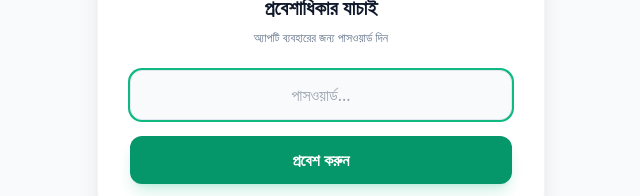
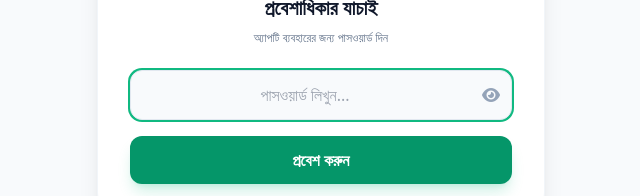
Before and after one commit to iamziaur/gomostapurmap, a React (Vite) app: page / in a window 1280 px wide. Shown: the part 343-539 px from the top of the page, without its empty margins (319-959 px from the left). Built offline with nearby package versions, Linux system fonts and the light colour scheme.

Commit message:
Update App.tsx

```diff
--- a/App.tsx
+++ b/App.tsx
@@ -1,3 +1,4 @@
+
 import React, { useState, useEffect } from 'react';
 import { TOP_CONTACTS, FOOTER_SUPERVISION, MAP_EMBED_URL } from './constants';
 import { ContactLink, SupervisionContact } from './types';
@@ -65,6 +66,7 @@ const App: React.FC = () => {
   const [dark, setDark] = useState(() => localStorage.getItem('t') === 'd');
   const [isAuthorized, setIsAuthorized] = useState(() => localStorage.getItem(AUTH_KEY) === 'true');
   const [passwordInput, setPasswordInput] = useState('');
+  const [showPassword, setShowPassword] = useState(false);
   const [attempts, setAttempts] = useState(0);
   const [error, setError] = useState('');
 
@@ -89,23 +91,33 @@ const App: React.FC = () => {
   if (!isAuthorized) {
     return (
       <div className={`min-h-screen flex items-center justify-center p-6 ${dark ? 'bg-slate-950 text-white' : 'bg-slate-50 text-slate-900'}`}>
-        <div className="w-full max-w-md bg-white dark:bg-slate-900 rounded-3xl shadow-xl p-8 border border-slate-100 dark:border-slate-800 text-center">
+        <div className="w-full max-w-md bg-white dark:bg-slate-900 rounded-3xl shadow-xl p-8 border border-slate-100 dark:border-slate-800 text-center transition-all">
           <div className="text-4xl mb-6">{attempts >= 5 ? '🆘' : '🔒'}</div>
           <h1 className="text-xl font-bold mb-2">প্রবেশাধিকার যাচাই</h1>
           <p className="text-xs text-slate-500 mb-6">অ্যাপটি ব্যবহারের জন্য পাসওয়ার্ড দিন</p>
           <form onSubmit={handleLogin} className="space-y-4">
+            <div className="relative group">
               <input
-              type="password"
+                type={showPassword ? "text" : "password"}
                 value={passwordInput}
                 onChange={(e) => setPasswordInput(e.target.value)}
                 disabled={attempts >= 5}
-              placeholder="পাসওয়ার্ড..."
-              className="w-full px-4 py-3 rounded-xl border border-slate-200 dark:border-slate-700 bg-slate-50 dark:bg-slate-800 focus:ring-2 focus:ring-emerald-500 outline-none text-center"
+                placeholder="পাসওয়ার্ড লিখুন..."
+                className="w-full px-4 py-3 pr-12 rounded-xl border border-slate-200 dark:border-slate-700 bg-slate-50 dark:bg-slate-800 focus:ring-2 focus:ring-emerald-500 outline-none text-center font-medium"
                 autoFocus
               />
-            {error && <p className="text-[10px] text-red-500 font-bold">{error}</p>}
+              <button
+                type="button"
+                onClick={() => setShowPassword(!showPassword)}
+                className="absolute right-3 top-1/2 -translate-y-1/2 text-slate-400 hover:text-emerald-500 transition-colors"
+                title={showPassword ? "Hide Password" : "Show Password"}
+              >
+                <i className={`fa-solid ${showPassword ? 'fa-eye-slash' : 'fa-eye'}`}></i>
+              </button>
+            </div>
+            {error && <p className="text-[10px] text-red-500 font-bold animate-pulse">{error}</p>}
             {attempts < 5 ? (
-              <button type="submit" className="w-full py-3 bg-emerald-600 text-white rounded-xl font-bold active:scale-95 shadow-lg shadow-emerald-500/20">প্রবেশ করুন</button>
+              <button type="submit" className="w-full py-3 bg-emerald-600 text-white rounded-xl font-bold active:scale-95 shadow-lg shadow-emerald-500/20 hover:bg-emerald-700 transition-all">প্রবেশ করুন</button>
             ) : (
               <button type="button" onClick={() => window.location.href=`tel:${EMERGENCY_HELP_NUMBER}`} className="w-full py-3 bg-red-600 text-white rounded-xl font-bold active:scale-95">
                 <div className="text-xs">ডিউটি অফিসার, গোমস্তাপুর থানা</div>
@@ -120,22 +132,22 @@ const App: React.FC = () => {
 
   return (
     <div className="min-h-screen bg-slate-50 dark:bg-slate-950 pb-8 transition-colors">
-      <header className="bg-emerald-700 dark:bg-emerald-900 text-white pt-6 pb-32 px-4 rounded-b-[40px] shadow-lg relative z-0">
+      <header className="bg-emerald-700 dark:bg-emerald-900 text-white pt-6 pb-40 px-4 rounded-b-[40px] shadow-lg relative z-0">
         <div className="max-w-4xl mx-auto flex justify-end">
-          <button onClick={() => setDark(!dark)} className="p-2.5 rounded-xl bg-white/10 backdrop-blur-md border border-white/20 text-lg transition-transform active:scale-90">
+          <button onClick={() => setDark(!dark)} className="p-2.5 rounded-xl bg-white/10 backdrop-blur-md border border-white/20 text-lg transition-transform active:scale-90 hover:bg-white/20">
             {dark ? '☀️' : '🌙'}
           </button>
         </div>
         <div className="max-w-2xl mx-auto text-center mt-2">
           <span className="bg-white/20 px-3 py-1 rounded-full text-[10px] font-bold uppercase tracking-wider">Election Cell 2026</span>
-          <h1 className="text-2xl md:text-4xl font-black mt-3 leading-tight">ত্রয়োদশ জাতীয় সংসদ নির্বাচন ২০২৬</h1>
-          <p className="mt-4 text-[11px] md:text-sm leading-relaxed italic bg-black/10 p-3 rounded-xl inline-block border border-white/10">
+          <h1 className="text-2xl md:text-4xl font-black mt-3 leading-tight px-4">ত্রয়োদশ জাতীয় সংসদ নির্বাচন ২০২৬</h1>
+          <p className="mt-4 text-[11px] md:text-sm leading-relaxed italic bg-black/10 p-3 rounded-xl inline-block border border-white/10 mx-4">
             "একটি অবাধ ও সুষ্ঠ নির্বাচন আয়োজনে বাংলাদেশ পুলিশ দৃঢ়প্রতিজ্ঞ"
           </p>
         </div>
       </header>
 
-      <main className="max-w-4xl mx-auto px-4 -mt-20 relative z-10">
+      <main className="max-w-4xl mx-auto px-4 -mt-24 relative z-10">
         <div className="grid grid-cols-1 md:grid-cols-2 lg:grid-cols-3 gap-3 mb-8">
           {TOP_CONTACTS.map((c, i) => <ContactCard key={i} contact={c} />)}
         </div>
@@ -148,7 +160,6 @@ const App: React.FC = () => {
             rel="noopener noreferrer"
             className="block bg-white dark:bg-slate-900 rounded-[2.5rem] p-8 md:p-12 text-center shadow-2xl border-2 border-slate-50 dark:border-slate-800 hover:border-blue-500/30 dark:hover:border-blue-500/30 transition-all duration-500 overflow-hidden relative"
           >
-            {/* Background Decoration */}
             <div className="absolute top-0 right-0 w-32 h-32 bg-blue-500/5 rounded-full -mr-16 -mt-16 blur-2xl group-hover/card:scale-150 transition-transform duration-700"></div>
 
             <div className="relative flex flex-col items-center">
@@ -221,7 +232,7 @@ const App: React.FC = () => {
         </section>
 
         <section className="mt-6">
-          <a href="https://youtu.be/wBudmDxFQy4" target="_blank" rel="noopener noreferrer" className="flex items-center justify-center gap-3 w-full py-4 bg-red-600 text-white rounded-2xl font-bold text-sm shadow-xl shadow-red-500/20 transition-transform active:scale-[0.98]">
+          <a href="https://youtu.be/wBudmDxFQy4" target="_blank" rel="noopener noreferrer" className="flex items-center justify-center gap-3 w-full py-4 bg-red-600 text-white rounded-2xl font-bold text-sm shadow-xl shadow-red-500/20 transition-transform active:scale-[0.98] hover:bg-red-700">
             ▶️ কিভাবে ভোট দিবেন? ভিডিও দেখুন
           </a>
         </section>
```
Lines whose indentation alone changed are shown as unchanged.
